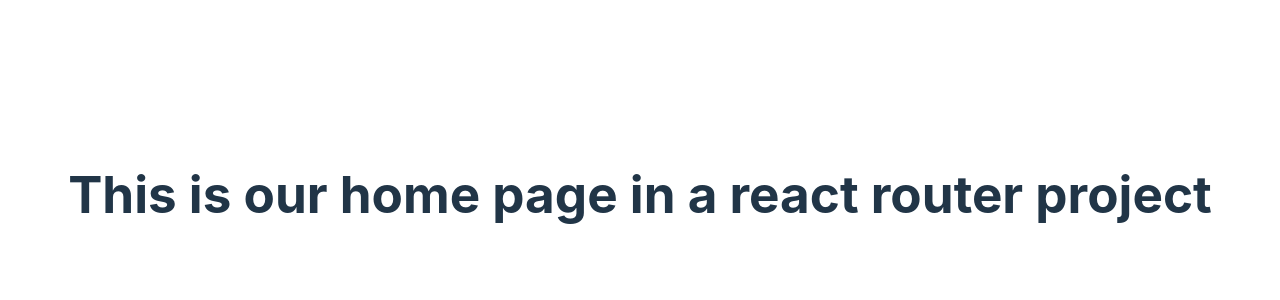
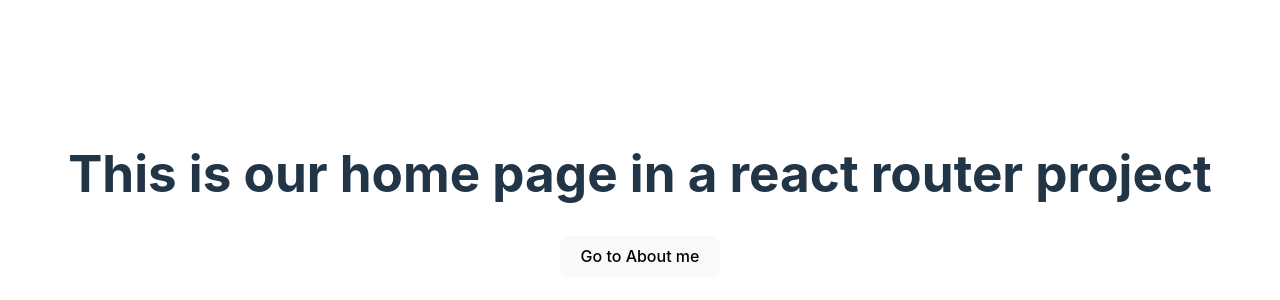
Before and after one commit to lerdafelipe/router-from-0, a React (Vite) app: page / in a window 1280 px wide. Shown: the part 206-506 px from the top of the page. Built offline with nearby package versions, Linux system fonts and the light colour scheme.

Commit message:
SPAs TASK  DONE

```diff
--- a/src/App.jsx
+++ b/src/App.jsx
@@ -1,19 +1,42 @@
-import React, { useState } from 'react'
+import React, { useEffect, useState } from 'react'
+
+const navigate = (href) => {
+  window.history.pushState({}, '', href)
+  // create a custom event
+  const navigateEvent = new Event('pushState')
+  window.dispatchEvent(navigateEvent)
+}
 
 const HomePage = () => {
   return (
-    <h1>This is our home page in a react router project</h1>
+    <main>
+      <h1>This is our home page in a react router project</h1>
+      <button onClick={() => navigate('/about')}>Go to About me</button>
+    </main>
   )
 }
 
 const AboutPage = () => {
   return (
-    <h1>This is our About page, I am the better developer for your bussines</h1>
+    <main>
+      <h1>This is our About page, I am the better developer for your bussines</h1>
+      <button onClick={() => navigate('/')}>Go to Home page</button>
+    </main>
   )
 }
 
 const App = () => {
-  const [currentPath] = useState(window.location.pathname)
+  const [currentPath, setCurrentPath] = useState(window.location.pathname)
+
+  useEffect(() => {
+    const onLocationChange = () => {
+      setCurrentPath(window.location.pathname)
+    }
+
+    window.addEventListener('pushState', onLocationChange)
+
+    return () => window.removeEventListener('pushState', onLocationChange)
+  }, [])
 
   return (
     <div>
```
Also changed, not shown: 1 other file (tests, documents, lock files or other folders).
